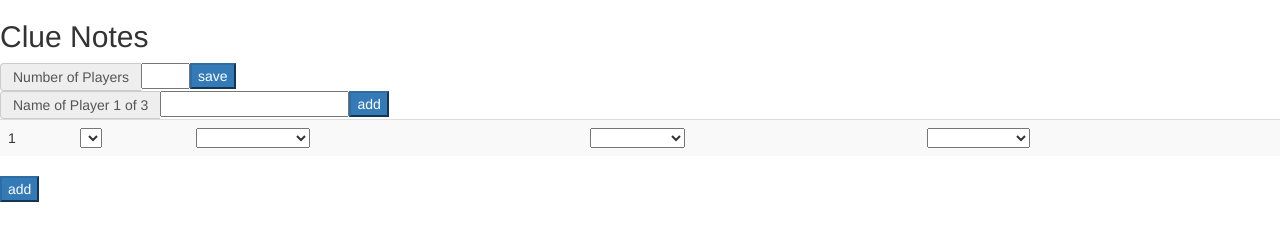
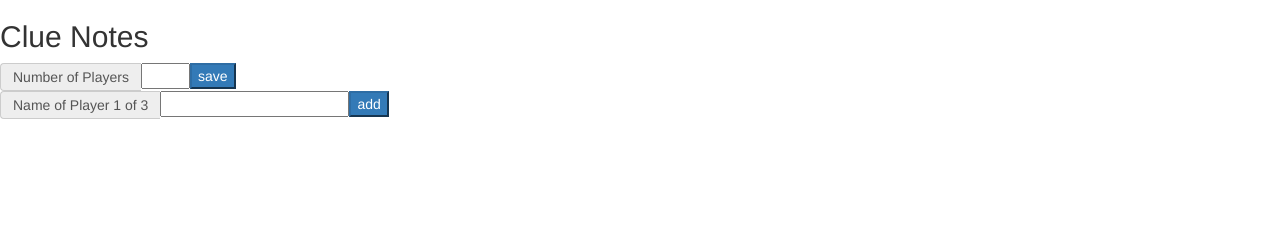
Before and after one commit to bote795/clueUI, a plain HTML site: page index.html in a window 1280 px wide. Drawn offline with nearby package versions, Linux system fonts and the light colour scheme.

Commit message:
add readme and show

```diff
--- a/index.html
+++ b/index.html
@@ -50,7 +50,7 @@
         </tbody>
       </table>
       <!-- add clue -->
-      <form ng-submit="clueList.addClue(form)">
+      <form ng-submit="clueList.addClue(form)" ng-show="clueList.inputComplete">
         <table class="table table-striped table-hover">
         </thead>
           <tbody>
```
Also changed, not shown: 1 other file.
